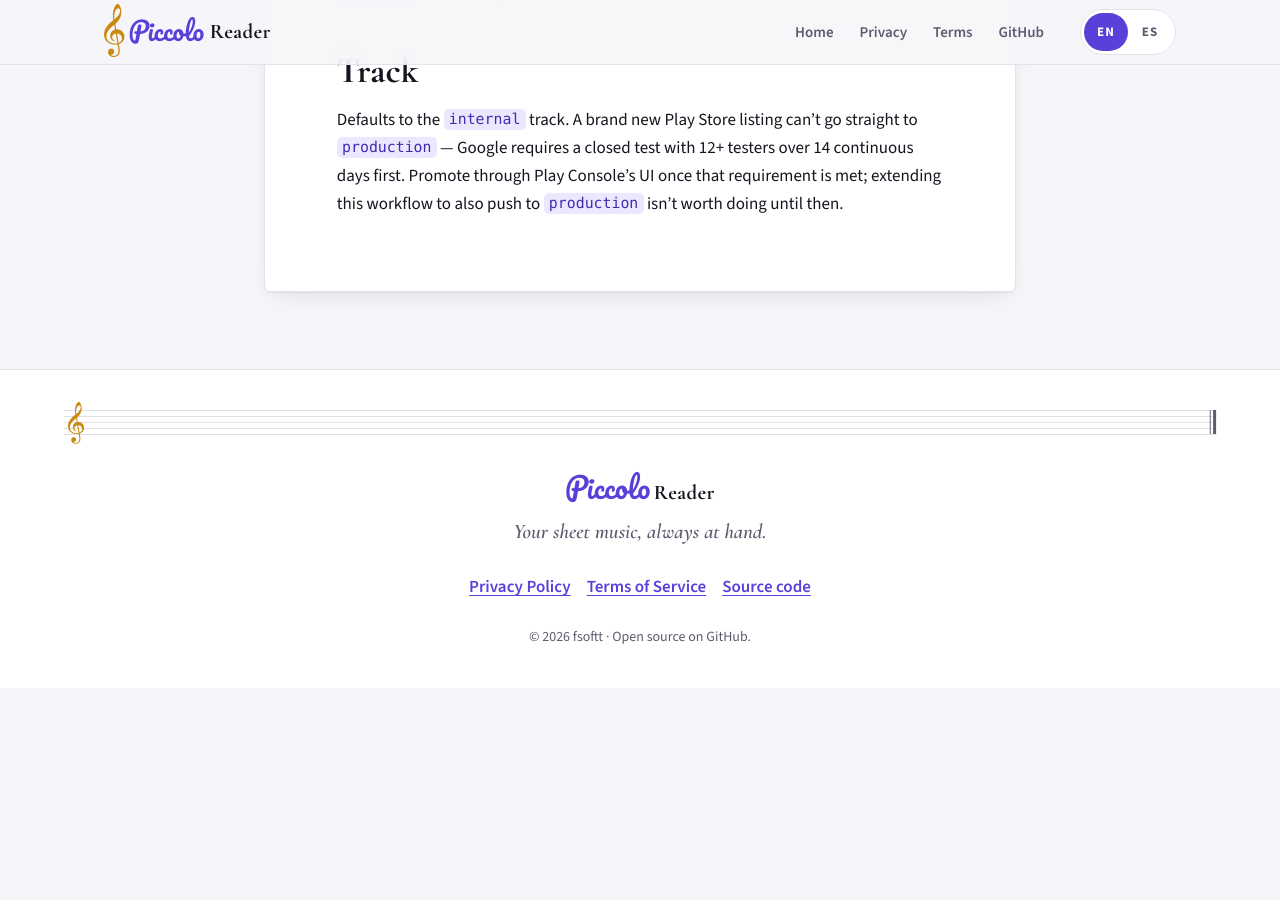
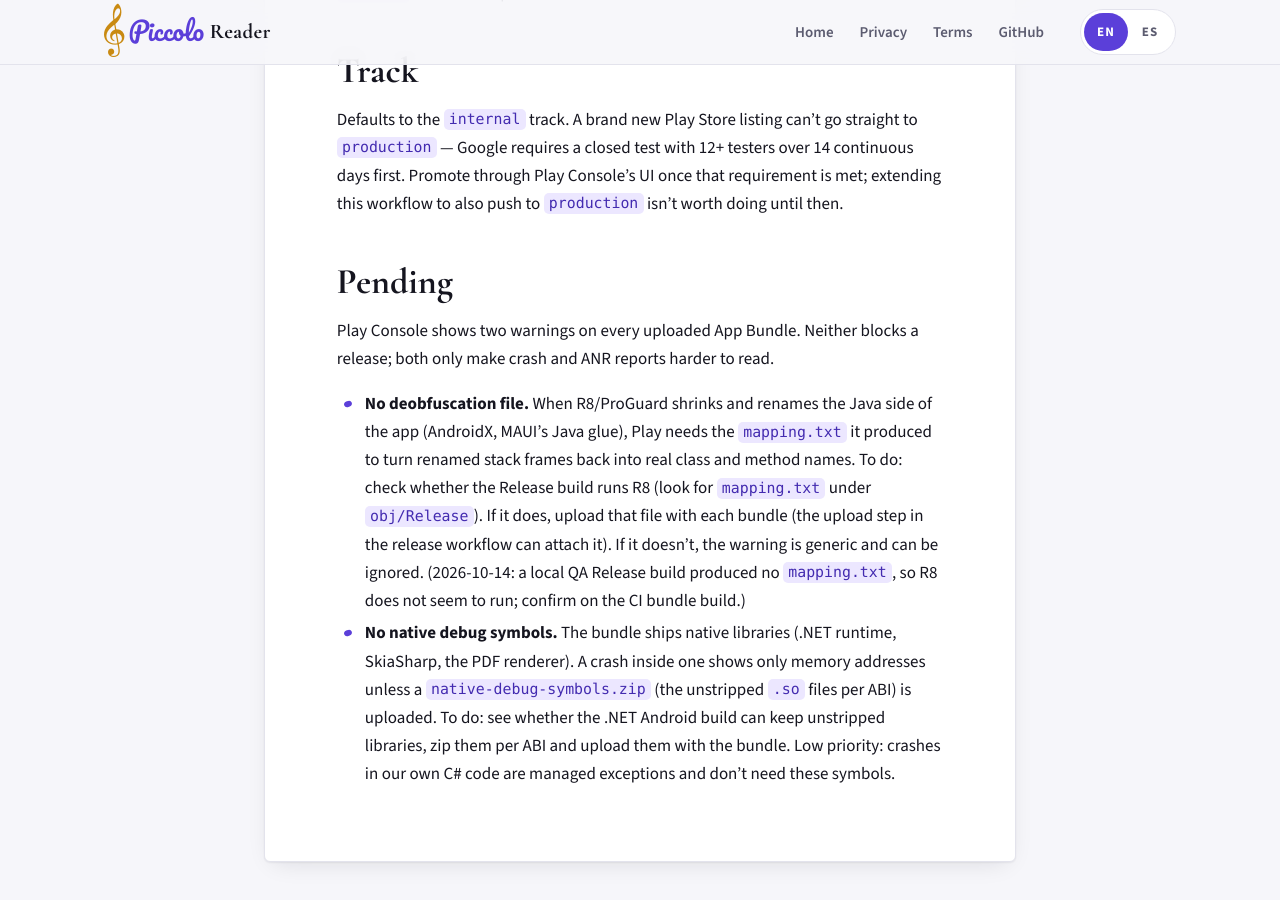
Before and after one commit to fsoftt/PiccoloReader, a Jekyll site: the page built from docs/play-store-release.md, in a window 1280 px wide and 900 px high, scrolled down 1923 px. Built offline with Jekyll 4.4.1, drawn with Linux system fonts in a browser that asks for light colours; our own code applies the rules of GitHub Pages for plain Markdown files; before the commit the page ends 2611 px from its top, so only the background shows below that.

Commit message:
docs: note pending Play Console symbol warnings
Record the deobfuscation-file and native-debug-symbols warnings Play
Console shows on uploaded bundles, what each means, and what to check.

```diff
--- a/docs/play-store-release.md
+++ b/docs/play-store-release.md
@@ -59,3 +59,25 @@ go straight to `production` — Google requires a closed test with 12+
 testers over 14 continuous days first. Promote through Play Console's
 UI once that requirement is met; extending this workflow to also push
 to `production` isn't worth doing until then.
+
+## Pending
+
+Play Console shows two warnings on every uploaded App Bundle. Neither
+blocks a release; both only make crash and ANR reports harder to read.
+
+- **No deobfuscation file.** When R8/ProGuard shrinks and renames the
+  Java side of the app (AndroidX, MAUI's Java glue), Play needs the
+  `mapping.txt` it produced to turn renamed stack frames back into real
+  class and method names. To do: check whether the Release build runs R8
+  (look for `mapping.txt` under `obj/Release`). If it does, upload that
+  file with each bundle (the upload step in the release workflow can
+  attach it). If it doesn't, the warning is generic and can be ignored.
+  (2026-10-14: a local QA Release build produced no `mapping.txt`, so R8
+  does not seem to run; confirm on the CI bundle build.)
+- **No native debug symbols.** The bundle ships native libraries (.NET
+  runtime, SkiaSharp, the PDF renderer). A crash inside one shows only
+  memory addresses unless a `native-debug-symbols.zip` (the unstripped
+  `.so` files per ABI) is uploaded. To do: see whether the .NET Android
+  build can keep unstripped libraries, zip them per ABI and upload them
+  with the bundle. Low priority: crashes in our own C# code are managed
+  exceptions and don't need these symbols.
```
